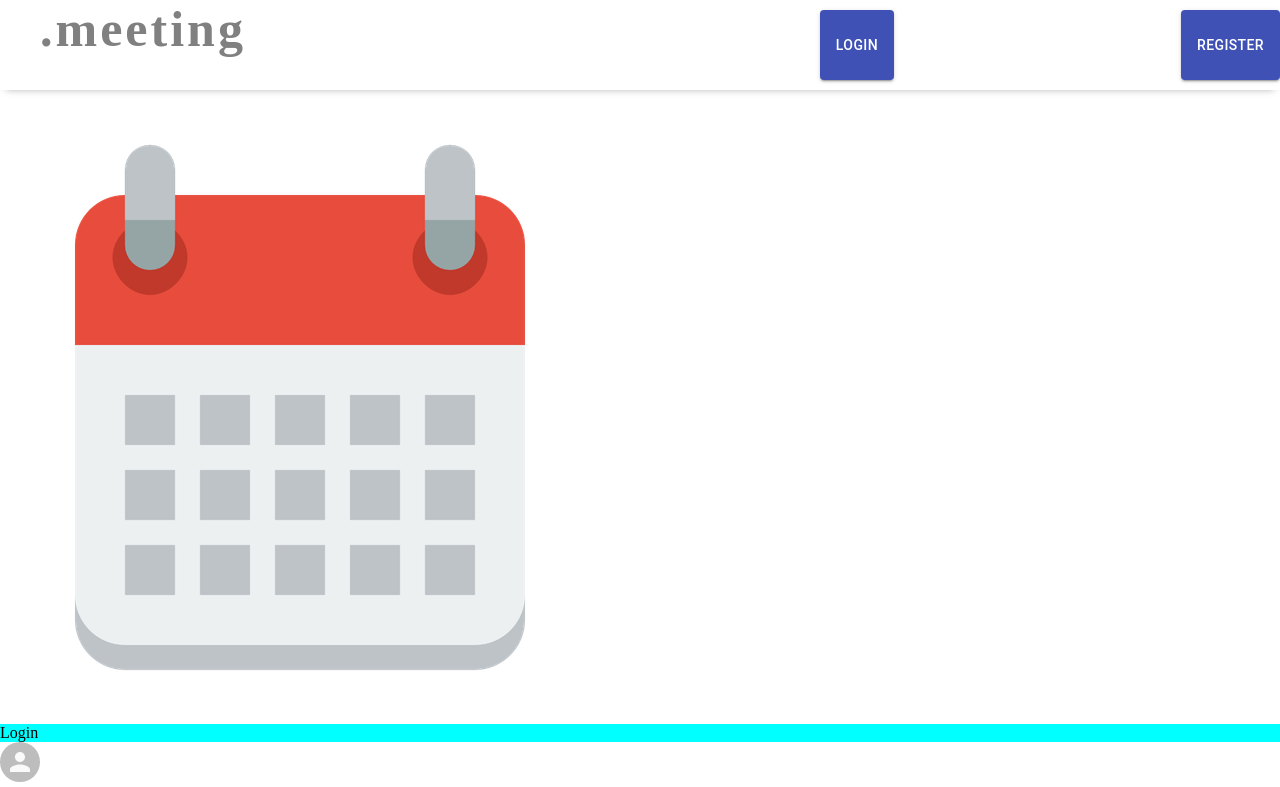
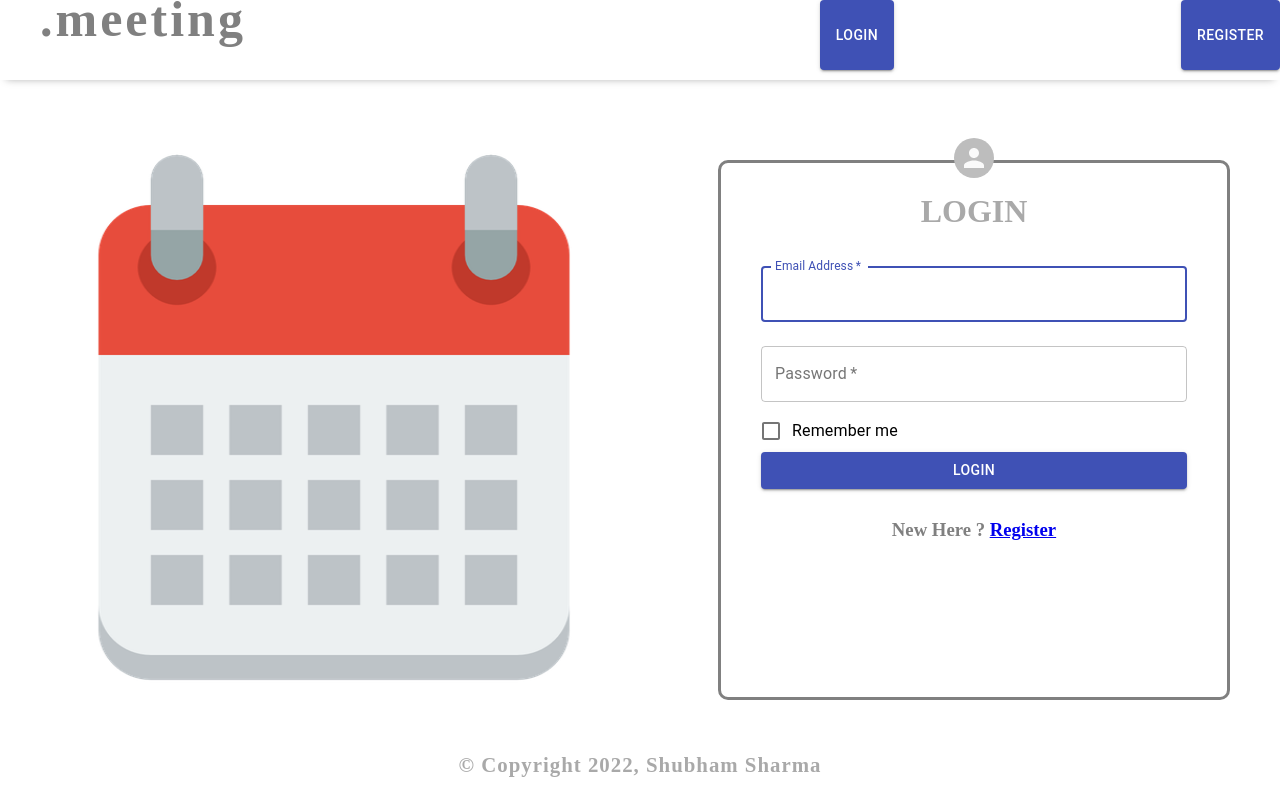
Before and after one commit to wolf-shubham/meeting_app, a React (Create React App) app in the folder front-end/: page /login in a window 1280 px wide. Shown: the top 787 px of the page. Built offline with nearby package versions, Linux system fonts and the light colour scheme; a web font is replaced by a local one.

Commit message:
styled login and register component

```diff
--- a/front-end/src/Pages/Login/Login.css
+++ b/front-end/src/Pages/Login/Login.css
@@ -1,3 +1,46 @@
 .bg {
     background-color: aqua;
 }
+
+.loginComponent {
+    display: flex;
+    /* justify-content: space-evenly; */
+    width: 100%;
+    height: 80vh;
+}
+
+.bgImage {
+    margin: 20px;
+    flex: 4;
+}
+
+.login {
+    width: 40%;
+    margin: 50px;
+    border: 3px solid grey;
+    padding: 20px;
+    border-radius: 10px;
+}
+
+.titleLogin {
+    color: darkgrey;
+    text-align: center;
+    margin-top: 60px;
+}
+
+.avatar {
+    margin: -45px auto;
+    width: 50px;
+    height: 50px;
+    color: coral;
+}
+
+.loginForm {
+    padding: 20px;
+}
+
+.registerLink {
+    color: grey;
+    text-align: center;
+    margin-top: 30px;
+}
--- a/front-end/src/Pages/Login/Login.jsx
+++ b/front-end/src/Pages/Login/Login.jsx
@@ -31,15 +31,14 @@ export const Login = () => {
 
     return (
         <>
-            <img src={logo} alt="meeting" />
-            <div className='bg'>Login</div>
+            <div className="loginComponent">
+
+                <img src={logo} alt="meeting" className='bgImage' />
                 <div className="login">
-                <Avatar className=''>
+                    <Avatar className='avatar'>
                     </Avatar>
-                <Typography component="h1" variant="h5">
-                    Login
-                </Typography>
-                <form onSubmit={submitHandle}>
+                    <h1 className='titleLogin'>LOGIN</h1>
+                    <form onSubmit={submitHandle} className='loginForm'>
                         <TextField
                             variant="outlined"
                             margin="normal"
@@ -75,7 +74,10 @@ export const Login = () => {
                             color="primary"
                         >LOGIN
                         </Button>
+                        <h3 className='registerLink'>New Here ? <a href="/register">Register</a></h3>
                     </form>
+
+                </div>
             </div>
 
         </>
--- a/front-end/src/Pages/Register/Register.css
+++ b/front-end/src/Pages/Register/Register.css
@@ -1,6 +1,47 @@
-.line {
-    margin-top: 10px;
-    margin-bottom: 10px;
-    box-shadow: rgba(0, 0, 0, 0.35) 0px 5px 8px -6px;
-    /* box-shadow: rgba(0, 0, 0, 0.15) 0px 8.95px 6.6px -6px; */
+.bg {
+    background-color: aqua;
 }
+
+.registerComponent {
+    display: flex;
+    /* justify-content: space-evenly; */
+    width: 100%;
+    height: 80vh;
+}
+
+.bgImage {
+    margin: 20px;
+    flex: 4;
+}
+
+.register {
+    width: 40%;
+    margin: 50px;
+    border: 3px solid grey;
+    padding: 20px;
+    border-radius: 10px;
+}
+
+.titleRegister {
+    color: darkgrey;
+    text-align: center;
+    margin-top: 60px;
+}
+
+.avatar {
+    margin: -45px auto;
+    width: 50px;
+    height: 50px;
+    color: coral;
+}
+
+.registerForm {
+    padding: 20px;
+    margin-top: -40px;
+}
+
+.loginLink {
+    color: grey;
+    text-align: center;
+    margin-top: 15px;
+}
--- a/front-end/src/Pages/Register/Register.jsx
+++ b/front-end/src/Pages/Register/Register.jsx
@@ -33,14 +33,13 @@ const Register = () => {
 
     return (
         <>
-            <img src={logo} alt="meeting" />
-            <div className="login">
-                <Avatar className=''>
+            <div className="registerComponent">
+                <img src={logo} alt="meeting" className='bgImage' />
+                <div className="register">
+                    <Avatar className='avatar'>
                     </Avatar>
-                <Typography component="h1" variant="h5">
-                    Register
-                </Typography>
-                <form onSubmit={submitHandler}>
+                    <h1 className='titleRegister'>REGISTER</h1>
+                    <form onSubmit={submitHandler} className='registerForm'>
                         <TextField
                             margin="normal"
                             required
@@ -87,10 +86,11 @@ const Register = () => {
                             fullWidth
                             variant="contained"
                             color="primary"
-                        className
                         >REGISTER
                         </Button>
+                        <h3 className='loginLink'>Already had an account ! <a href="/register">Login</a></h3>
                     </form>
+                </div>
             </div>
         </>
     )
--- a/front-end/src/components/Footer/Footer.jsx
+++ b/front-end/src/components/Footer/Footer.jsx
@@ -1,8 +1,19 @@
 import React from 'react'
 
 function Footer() {
+    const footerStyle = {
+        textAlign: "center",
+        height: "10vh",
+        fontSize: '25px',
+        fontWeight: '600',
+        letterSpacing: '1px',
+        color: 'darkgrey'
+    }
     return (
-        <div>Footer</div>
+        <div style={footerStyle}>
+            <small>&copy; Copyright 2022, Shubham Sharma
+            </small>
+        </div>
     )
 }
 
```
Lines whose indentation alone changed are shown as unchanged.
